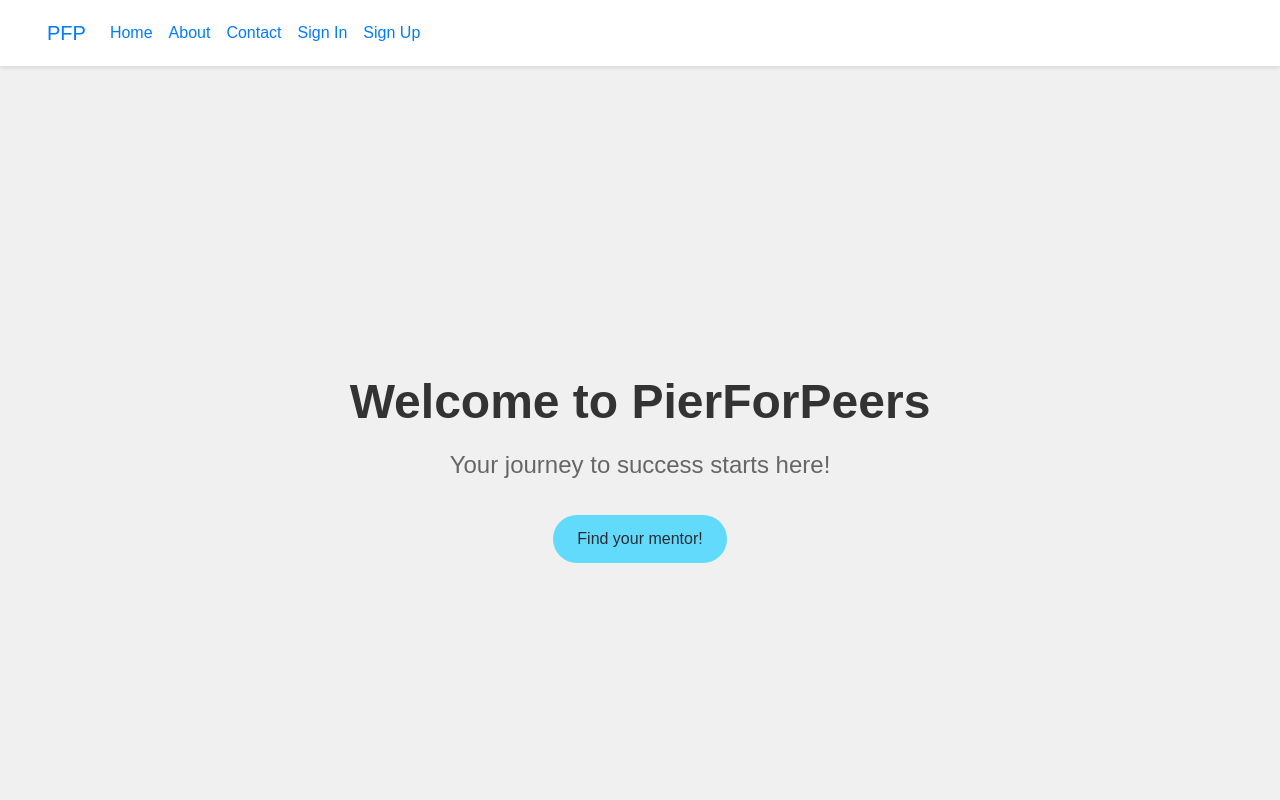
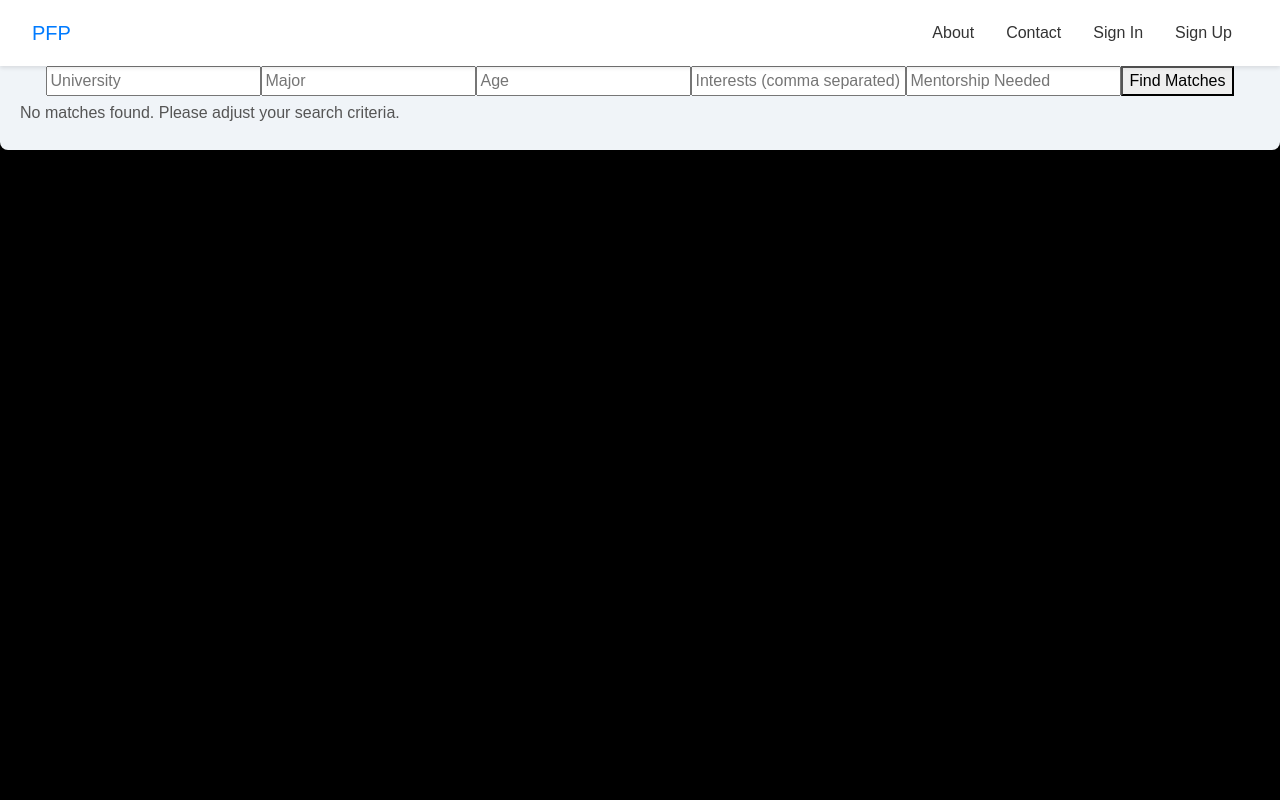
Before and after one commit to klarissatey/professional, a React (Create React App) app in the folder front-end/my-app/: page /mentor-match in a window 1280 px wide. Shown: the top 800 px of the page. Built offline with nearby package versions, Linux system fonts and the light colour scheme.

Commit message:
separate page for matching

```diff
--- a/front-end/my-app/src/App.js
+++ b/front-end/my-app/src/App.js
@@ -1,41 +1,28 @@
 import React from 'react';
-import { BrowserRouter as Router, Route, Routes, Link } from 'react-router-dom';
-import Home from './Home'; // Assuming you have a Home component
-import MentorMatch from './MentorMatch'; // Import the MentorMatch component
+import { BrowserRouter as Router, Route, Routes, Link, useLocation } from 'react-router-dom';
+import Home from './Home';
+import MentorMatch from './MentorMatch';
+import SignIn from './SignIn';
+import SignUp from './SignUp';
 import './App.css';
 
-function App() {
+function MainContent() {
+  const location = useLocation();
+
   return (
-    <Router>
     <div className="App">
-        <nav className="navbar navbar-expand-lg">
-          <div className="container-fluid">
+      <nav className="navbar">
         <Link className="navbar-brand" to="/">PFP</Link>
-            <button className="navbar-toggler" type="button" data-bs-toggle="collapse" data-bs-target="#navbarNav" aria-controls="navbarNav" aria-expanded="false" aria-label="Toggle navigation">
-              <span className="navbar-toggler-icon"></span>
-            </button>
-            <div className="collapse navbar-collapse" id="navbarNav">
-              <ul className="navbar-nav">
-                <li className="nav-item">
-                  <Link className="nav-link" to="/">Home</Link>
-                </li>
-                <li className="nav-item">
-                  <Link className="nav-link" to="/about">About</Link>
-                </li>
-                <li className="nav-item">
-                  <Link className="nav-link" to="/contact">Contact</Link>
-                </li>
-                <li className="nav-item">
-                  <Link className="nav-link" to="/signin">Sign In</Link>
-                </li>
-                <li className="nav-item">
-                  <Link className="nav-link" to="/signup">Sign Up</Link>
-                </li>
-              </ul>
-            </div>
+        <div>
+          <Link className="navbar-item" to="/about">About</Link>
+          <Link className="navbar-item" to="/contact">Contact</Link>
+          <Link className="navbar-item" to="/signin">Sign In</Link>
+          <Link className="navbar-item" to="/signup">Sign Up</Link>
         </div>
       </nav>
 
+      {/* Render header only on the Home ("/") route */}
+      {location.pathname === '/' && (
         <header className="App-header">
           <h1 className="header-title">Welcome to PierForPeers</h1>
           <p className="header-subtitle">Your journey to success starts here!</p>
@@ -43,12 +30,22 @@ function App() {
             <button className="cta-button">Find your mentor!</button>
           </Link>
         </header>
+      )}
 
       <Routes>
         <Route path="/" element={<Home />} />
         <Route path="/mentor-match" element={<MentorMatch />} />
+        <Route path="/signin" element={<SignIn />} />
+        <Route path="/signup" element={<SignUp />} />
       </Routes>
     </div>
+  );
+}
+
+function App() {
+  return (
+    <Router>
+      <MainContent />
     </Router>
   );
 }
--- a/front-end/my-app/src/Home.css
+++ b/front-end/my-app/src/Home.css
@@ -1,19 +1,28 @@
-/* front-end/my-app/src/Home.css */
+/* Home.css */
+
 .home-container {
     text-align: center;
     padding: 50px;
+    animation: fadeIn 1.5s ease-in;
+  }
+
+  @keyframes fadeIn {
+    0% { opacity: 0; transform: translateY(-20px); }
+    100% { opacity: 1; transform: translateY(0); }
   }
 
   .get-started-button {
     padding: 10px 20px;
     font-size: 16px;
-  background-color: #007bff;
+    background-color: #4eaed3;
     color: white;
     border: none;
     border-radius: 5px;
     cursor: pointer;
+    transition: background-color 0.3s ease, transform 0.3s ease;
   }
 
   .get-started-button:hover {
     background-color: #0056b3;
+    transform: scale(1.05);
   }
--- a/front-end/my-app/src/MentorMatch.js
+++ b/front-end/my-app/src/MentorMatch.js
@@ -1,64 +1,61 @@
 import React, { useState } from 'react';
-import './MentorMatch.css'; // Ensure you have your CSS file for styling
+import './MentorMatch.css';
 
 const mentorsData = [
-  { id: 1, name: 'Alice', year: 'Senior', location: 'New York', major: 'Computer Science', interests: ['AI', 'Web Development'] },
-  { id: 2, name: 'Bob', year: 'Junior', location: 'Los Angeles', major: 'Mathematics', interests: ['Data Science', 'Statistics'] },
-];
-
-const menteesData = [
-  { id: 1, name: 'Charlie', year: 'Junior', location: 'New York', major: 'Computer Science', interests: ['AI', 'Machine Learning'] },
-  { id: 2, name: 'Diana', year: 'Sophomore', location: 'Los Angeles', major: 'Mathematics', interests: ['Statistics', 'Data Analysis'] },
+  { id: 1, name: 'Alice', university: 'NYU', major: 'Computer Science', age: 21, interests: ['AI', 'Web Development'], mentorshipNeeded: 'career guidance' },
+  { id: 2, name: 'Bob', university: 'UCLA', major: 'Mathematics', age: 23, interests: ['Data Science', 'Statistics'], mentorshipNeeded: 'technical skills' },
+  // Add more dummy mentor data as needed
 ];
 
 function MentorMatch() {
+  const [formData, setFormData] = useState({ university: '', major: '', age: '', interests: '', mentorshipNeeded: '' });
   const [matches, setMatches] = useState([]);
 
+  const handleChange = (e) => {
+    const { name, value } = e.target;
+    setFormData({ ...formData, [name]: value });
+  };
+
   const findMatches = () => {
-    const matched = menteesData.map(mentee => {
-      const matchedMentors = mentorsData.filter(mentor =>
-        mentor.year === mentee.year &&
-        mentor.location === mentee.location &&
-        mentor.major === mentee.major &&
-        mentor.interests.some(interest => mentee.interests.includes(interest))
-      );
-      return { mentee, matchedMentors };
+    const interestsArray = formData.interests.split(',').map(interest => interest.trim());
+
+    const matchedMentors = mentorsData.filter(mentor => {
+      let score = 0;
+      if (mentor.university === formData.university) score++;
+      if (mentor.major === formData.major) score++;
+      if (Math.abs(mentor.age - parseInt(formData.age)) <= 2) score++;
+      score += mentor.interests.filter(interest => interestsArray.includes(interest)).length;
+      return score >= 3; // Match threshold can be adjusted
     });
-    setMatches(matched);
+
+    console.log('Matched Mentors:', matchedMentors); // Debugging line
+    setMatches(matchedMentors);
   };
 
   return (
     <div className="mentor-match-container">
-      <h2>Mentor Matching</h2>
+      <h2>Find Your Mentor</h2>
+      <input name="university" placeholder="University" onChange={handleChange} />
+      <input name="major" placeholder="Major" onChange={handleChange} />
+      <input name="age" type="number" placeholder="Age" onChange={handleChange} />
+      <input name="interests" placeholder="Interests (comma separated)" onChange={handleChange} />
+      <input name="mentorshipNeeded" placeholder="Mentorship Needed" onChange={handleChange} />
       <button onClick={findMatches} className="find-matches-button">Find Matches</button>
-      <div className="matches">
-        {matches.map(({ mentee, matchedMentors }) => (
-          <div key={mentee.id} className="match">
-            <div className="mentee">
-              <h3>Mentee: {mentee.name}</h3>
-              <p>Year: {mentee.year}</p>
-              <p>Location: {mentee.location}</p>
-              <p>Major: {mentee.major}</p>
-              <p>Interests: {mentee.interests.join(', ')}</p>
+
+      <div className="matches" style={{ display: 'flex', flexDirection: 'row', flexWrap: 'wrap' }}>
+        {matches.length > 0 ? (
+          matches.map((mentor) => (
+            <div key={mentor.id} className="match" style={{ margin: '10px', border: '1px solid #ccc', padding: '10px', borderRadius: '5px', width: '200px' }}>
+              <p><strong>Name:</strong> {mentor.name}</p>
+              <p><strong>University:</strong> {mentor.university}</p>
+              <p><strong>Major:</strong> {mentor.major}</p>
+              <p><strong>Interests:</strong> {mentor.interests.join(', ')}</p>
+              <p><strong>Mentorship Needed:</strong> {mentor.mentorshipNeeded}</p>
             </div>
-            <div className="mentors">
-              <h4>Matched Mentors:</h4>
-              {matchedMentors.length > 0 ? (
-                matchedMentors.map(mentor => (
-                  <div key={mentor.id} className="mentor">
-                    <p>Name: {mentor.name}</p>
-                    <p>Year: {mentor.year}</p>
-                    <p>Location: {mentor.location}</p>
-                    <p>Major: {mentor.major}</p>
-                    <p>Interests: {mentor.interests.join(', ')}</p>
-                  </div>
-                ))
-              ) : (
-                <p>No matches found.</p>
-              )}
-            </div>
-          </div>
-        ))}
+          ))
+        ) : (
+          <p>No matches found. Please adjust your search criteria.</p>
+        )}
       </div>
     </div>
   );
```
Also changed, not shown: 2 other files (tests, documents, lock files or other folders). Lines whose indentation alone changed are shown as unchanged.
